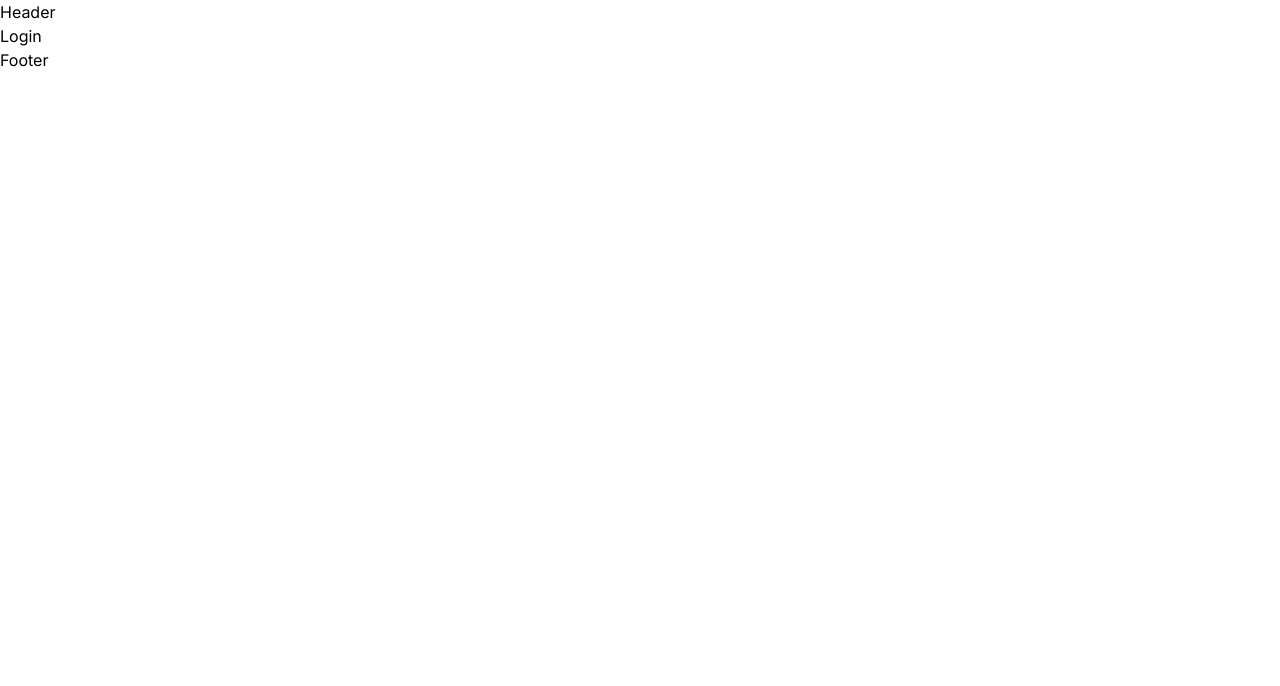
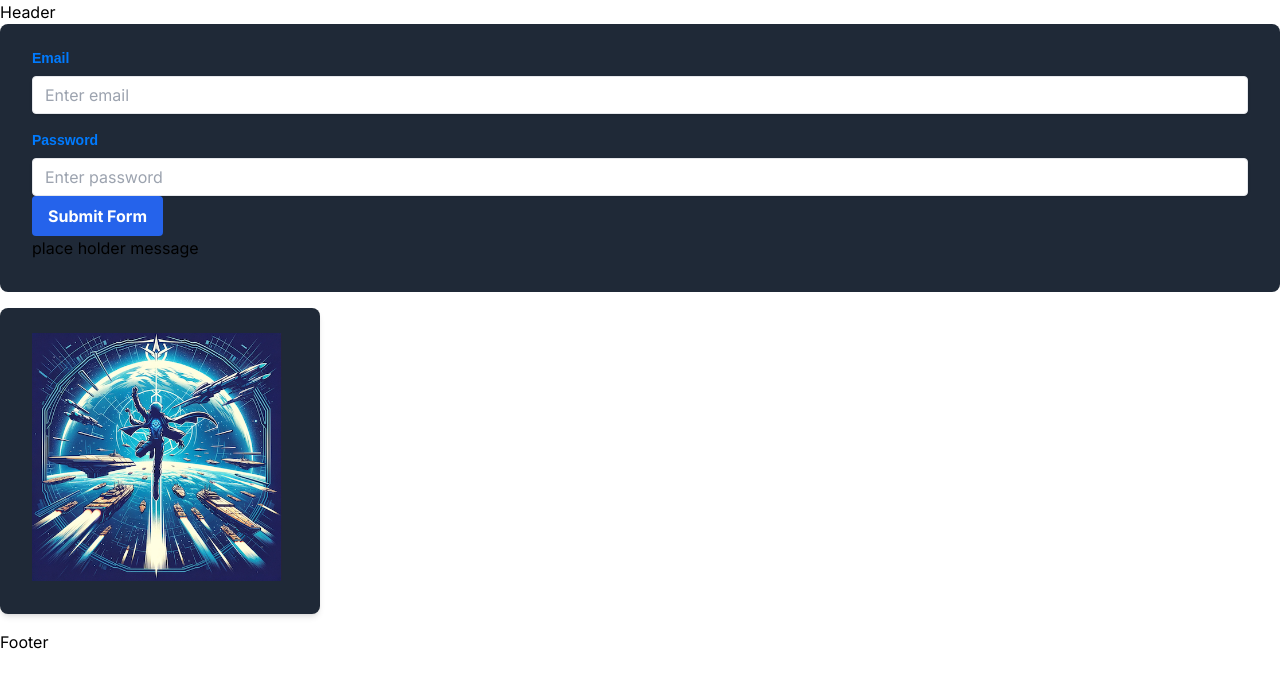
Before and after one commit to kabradshaw1/next-story, a Next.js app: page /login in a window 1280 px wide. Shown: the top 686 px of the page. Built offline with nearby package versions, Linux system fonts and the light colour scheme.

Commit message:
working on tutorial

```diff
--- a/app/(auth)/(with-auth-layout)/login/page.tsx
+++ b/app/(auth)/(with-auth-layout)/login/page.tsx
@@ -1,7 +1,6 @@
+import LoginComponent from "@/component/Login/Login"
 export default function Login() {
   return (
-    <div>
-      <h1>Login</h1>
-    </div>
+    <LoginComponent/>
   )
 }
--- a/component/Login/Login.tsx
+++ b/component/Login/Login.tsx
@@ -1,4 +1,4 @@
-'use-client'
+'user client';
 import React from 'react';
 import * as Yup from 'yup';
 import { useForm, SubmitHandler } from 'react-hook-form';
@@ -10,7 +10,7 @@ interface LoginProps {
   password: string;
 }
 
-export default function Login() {
+export default function LoginComponent() {
   const validationSchema = Yup.object().shape({
     email: Yup.string().required('Email is required').email('This email is not a valid format'),
     password: Yup.string().required('Password is required').min(6, 'This password is too short'),
```
